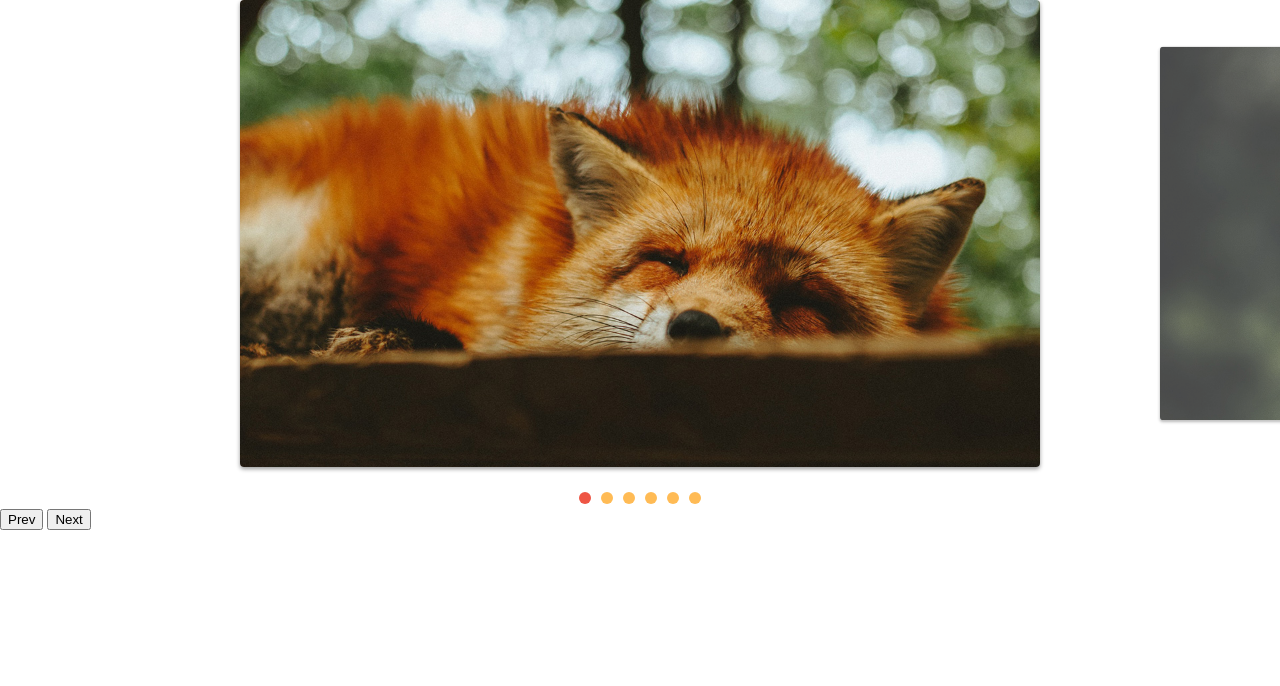
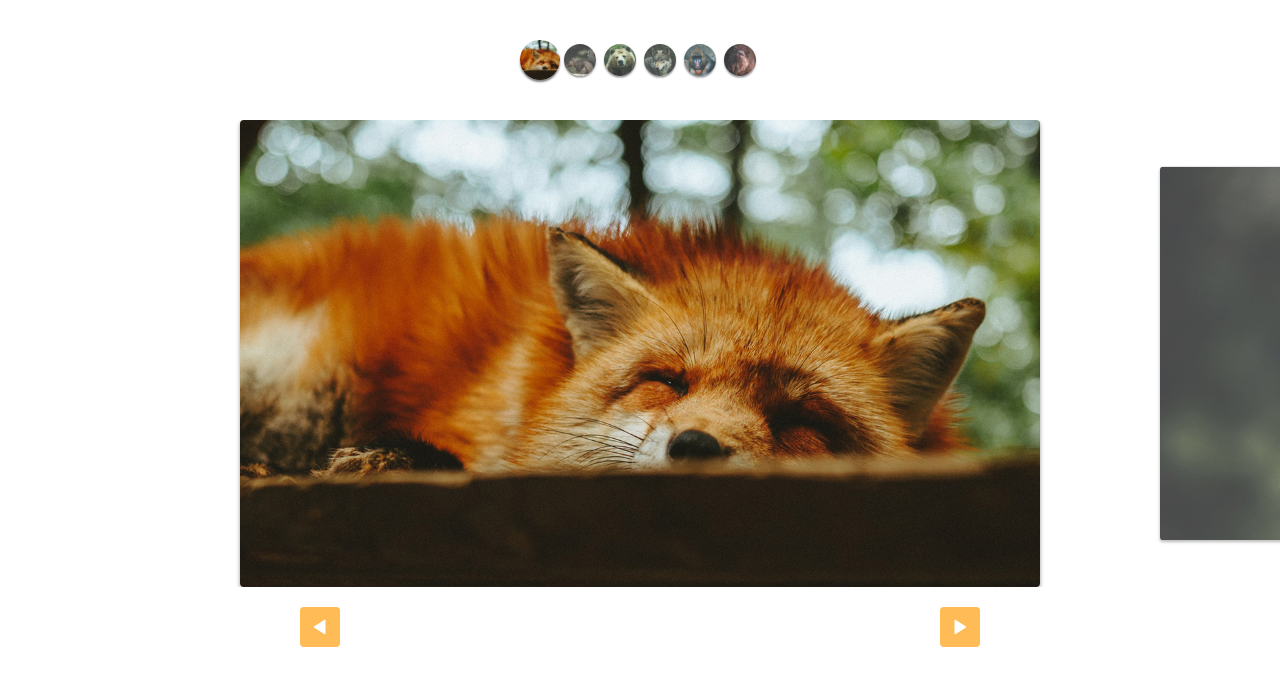
Before and after one commit to IvanioJunior/slide, a plain HTML site: page index.html in a window 1280 px wide. Drawn offline with Linux system fonts and the light colour scheme.

Commit message:
cosntom controls estilizados

```diff
--- a/css/style.css
+++ b/css/style.css
@@ -64,3 +64,47 @@ img {
 [data-control="slide"] li a:hover {
   background: #e54;
 }
+
+.custom-controls {
+  display: flex;
+  justify-content: center;
+  margin-top: 40px;
+  margin-bottom: 40px;
+  flex-wrap: wrap;
+}
+
+.custom-controls li {
+  opacity: 0.8;
+  transform: scale(0.8);
+  width: 40px;
+  height: 40px;
+  border-radius: 50%;
+  overflow: hidden;
+  box-shadow: 0 2px 2px rgba(0, 0, 0, 0.5);
+  transition: 0.3s;
+}
+
+.custom-controls li.active {
+  opacity: 1;
+  transform: scale(1);
+}
+
+.arrow-nav {
+  display: flex;
+  justify-content: space-around;
+  margin: 20px 0;
+}
+
+.arrow-nav button {
+  cursor: pointer;
+  border: none;
+  border-radius: 4px;
+  color: white;
+  width: 40px;
+  height: 40px;
+  background: #fb5 url("../img/arrow.svg") center center no-repeat;
+}
+
+.arrow-nav button.prev {
+  transform: rotate(-180deg);
+}
--- a/index.html
+++ b/index.html
@@ -7,6 +7,14 @@
     <link rel="stylesheet" href="css/style.css" />
   </head>
   <body>
+    <ul class="custom-controls">
+      <li><img src="img/foto1-thumb.jpg" alt="" /></li>
+      <li><img src="img/foto2-thumb.jpg" alt="" /></li>
+      <li><img src="img/foto3-thumb.jpg" alt="" /></li>
+      <li><img src="img/foto4-thumb.jpg" alt="" /></li>
+      <li><img src="img/foto5-thumb.jpg" alt="" /></li>
+      <li><img src="img/foto6-thumb.jpg" alt="" /></li>
+    </ul>
     <div class="slide-wrapper">
       <ul class="slide">
         <li><img src="img/foto1.jpg" alt="" /></li>
@@ -18,8 +26,8 @@
       </ul>
     </div>
     <div class="arrow-nav">
-      <button class="prev">Prev</button>
-      <button class="next">Next</button>
+      <button class="prev"></button>
+      <button class="next"></button>
     </div>
     <script type="module" src="js/script.js"></script>
   </body>
--- a/js/script.js
+++ b/js/script.js
@@ -1,9 +1,7 @@
-import { SlideNav } from "./slide.js";
+import SlideNav from "./slide.js";
 
 const slide = new SlideNav(".slide", ".slide-wrapper");
 slide.init();
 slide.addArrow(".prev", ".next");
 
-slide.addControl();
-
-console.log(slide);
+slide.addControl(".custom-controls");
--- a/js/slide.js
+++ b/js/slide.js
@@ -151,7 +151,7 @@ export class Slide {
   }
 }
 
-export class SlideNav extends Slide {
+export default class SlideNav extends Slide {
   constructor(slide, wrapper) {
     super(slide, wrapper);
     this.baindControlEvents();
```
